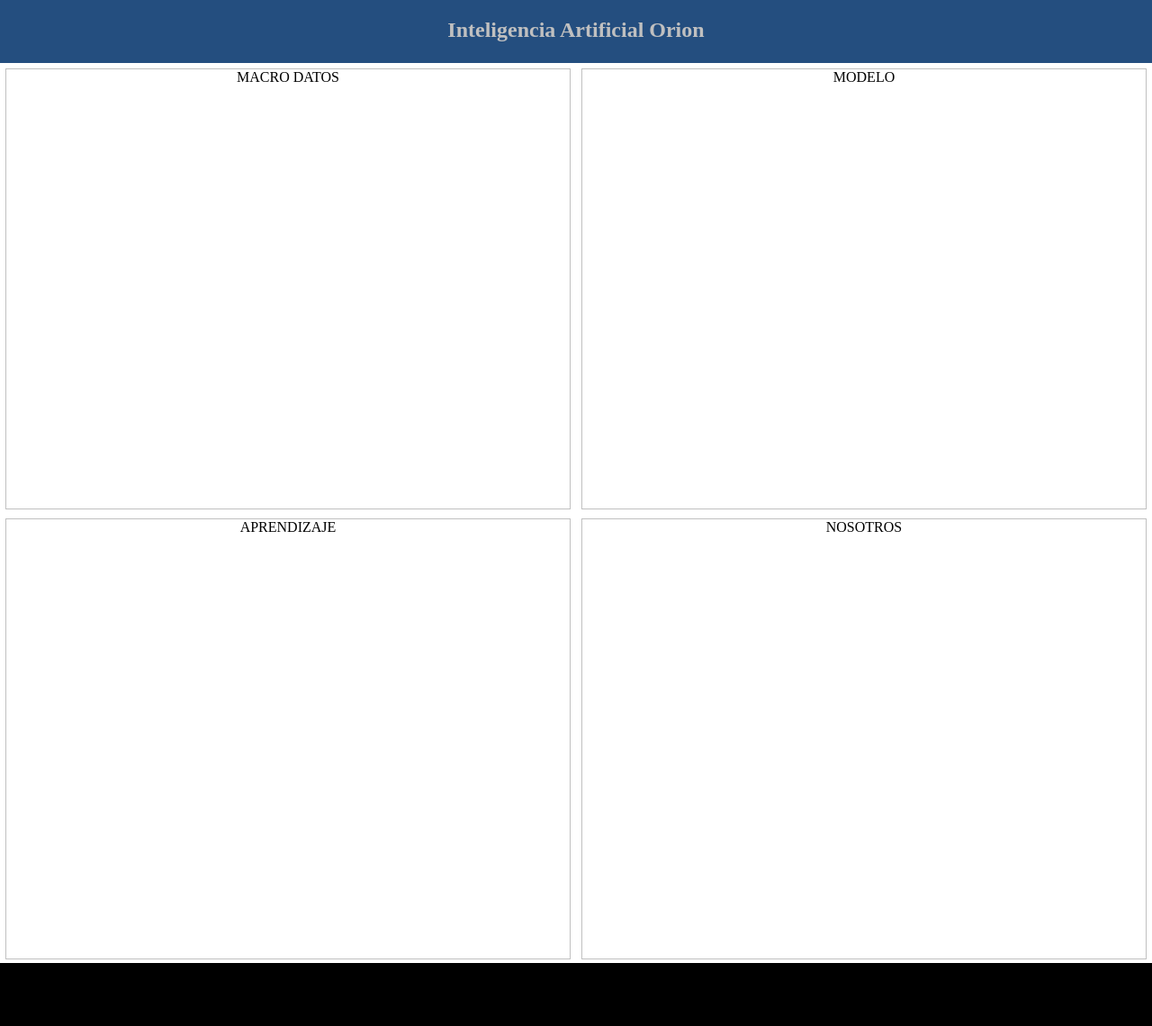
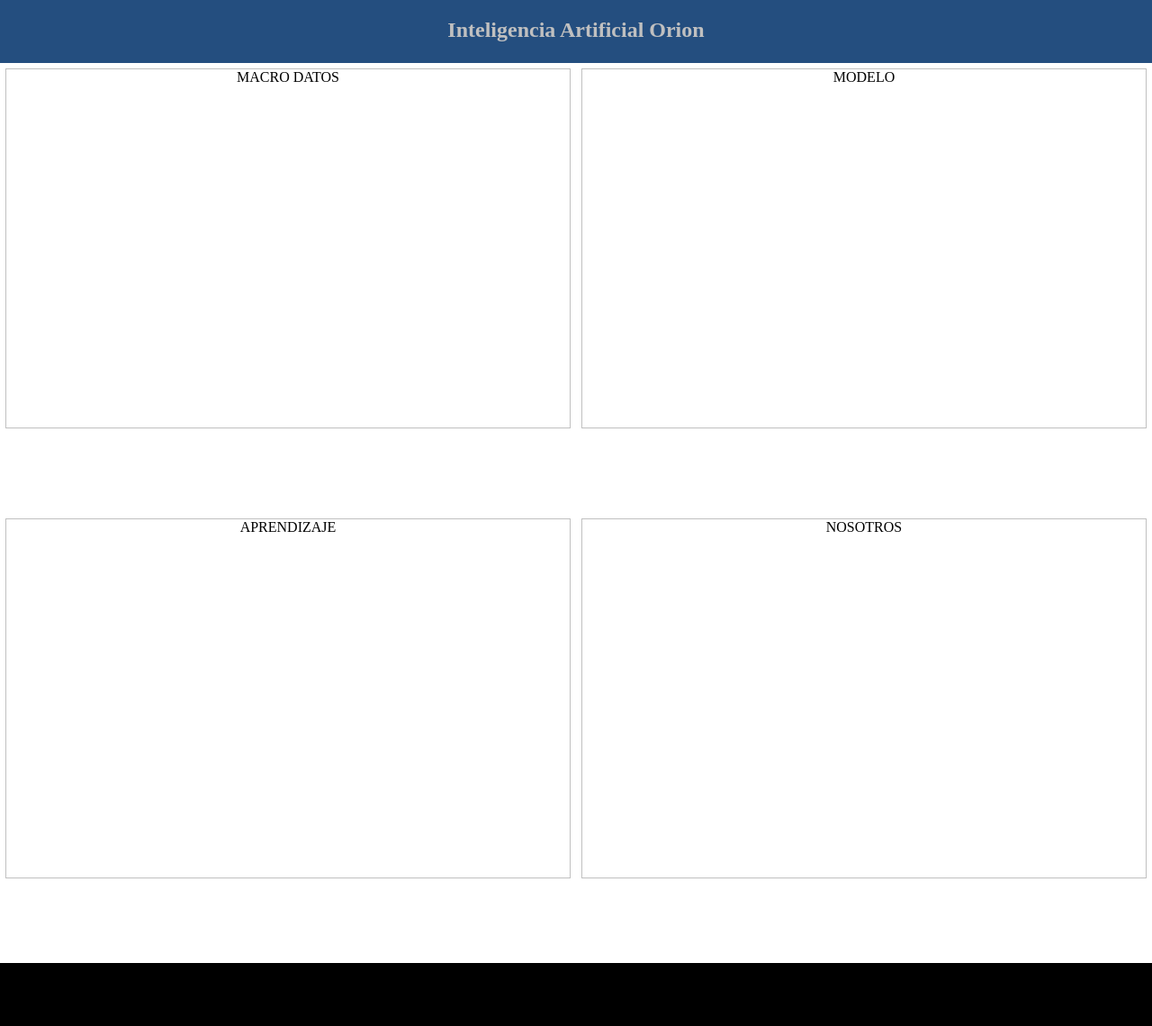
Before and after one commit to PT-Adrian/orionworkflow.github.io, a Jekyll site: the page built from index.md, in a window 1280 px wide. Shown: the whole page at 90% size. Built offline with Jekyll 4.4.1, drawn with Linux system fonts in a browser that asks for light colours; our own code applies the rules of GitHub Pages for plain Markdown files.

Commit message:
Update style.css

```diff
--- a/assets/css/style.css
+++ b/assets/css/style.css
@@ -219,7 +219,7 @@ span{
 
     float:left;
     width:98%;
-    height:98%;
+    height:400px;
     margin:1%;
     border:1px solid silver;
 
```
